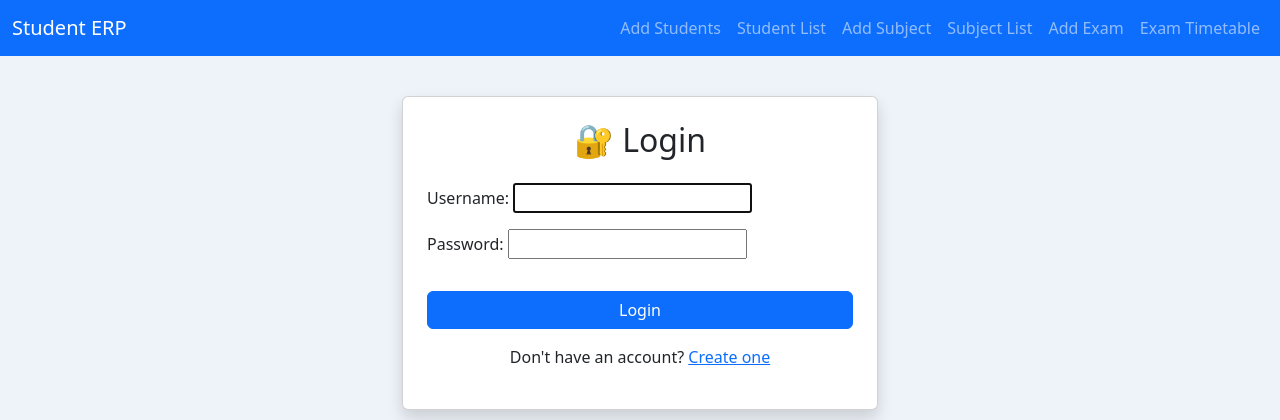
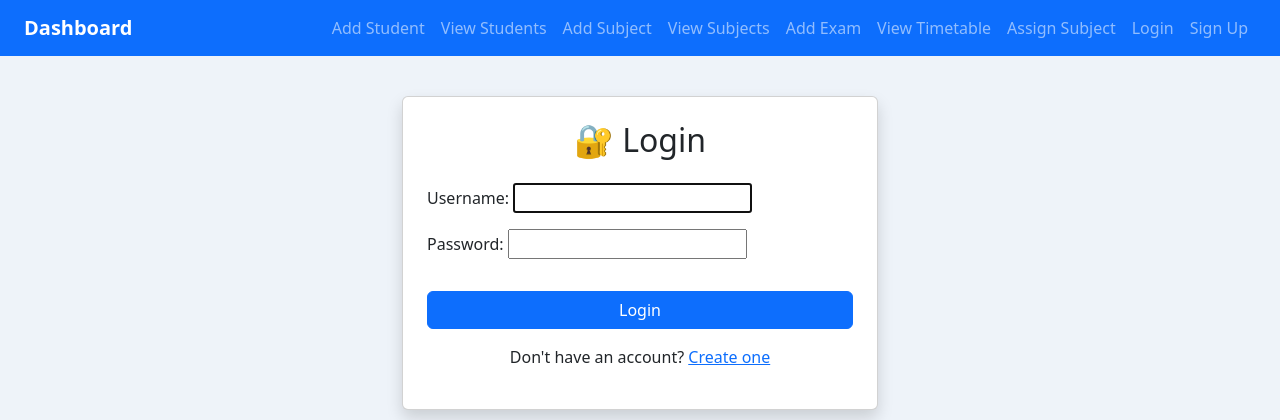
Before and after one commit to yashi43/Student-management-system-final, a Django app: page /login/ in a window 1280 px wide. Shown: the top 420 px of the page. Run offline with Django 5.2, Linux system fonts and the light colour scheme.

Commit message:
Updated file with new changes

```diff
--- a/templates/base.html
+++ b/templates/base.html
@@ -8,46 +8,66 @@
 <body style="background:#eef3f9">
 
 
-<nav class="navbar navbar-expand-lg navbar-dark bg-primary">
-    <div class="container-fluid">
-        <a class="navbar-brand" href="/">Student ERP</a>
+<nav class="navbar navbar-expand-lg navbar-dark bg-primary px-4">
+    <a class="navbar-brand fw-bold" href="/">Dashboard</a>
 
-        <button class="navbar-toggler" type="button" data-bs-toggle="collapse" data-bs-target="#navbarNav">
+    <button class="navbar-toggler" type="button" data-bs-toggle="collapse"
+            data-bs-target="#navbarNav">
         <span class="navbar-toggler-icon"></span>
     </button>
 
     <div class="collapse navbar-collapse" id="navbarNav">
         <ul class="navbar-nav ms-auto">
 
+
             <li class="nav-item">
-                    <a class="nav-link" href="/students/add_student/">Add Students</a>
+                <a class="nav-link" href="/students/add_student/">Add Student</a>
+            </li>
+            <li class="nav-item">
+                <a class="nav-link" href="/students/list/">View Students</a>
             </li>
 
-                <li class="nav-item">
-                    <a class="nav-link" href="/students/list/">Student List</a>
-                </li>
 
             <li class="nav-item">
                 <a class="nav-link" href="/exams/add-subject/">Add Subject</a>
             </li>
+            <li class="nav-item">
+                <a class="nav-link" href="/exams/subjects/">View Subjects</a>
+            </li>
 
-                <li class="nav-item">
-                    <a class="nav-link" href="/exams/subjects/">Subject List</a>
-                </li>
 
             <li class="nav-item">
                 <a class="nav-link" href="/exams/add-exam/">Add Exam</a>
             </li>
+            <li class="nav-item">
+                <a class="nav-link" href="/exams/timetable/">View Timetable</a>
+            </li>
+
 
             <li class="nav-item">
-                    <a class="nav-link" href="/exams/timetable/">Exam Timetable</a>
+                <a class="nav-link" href="/exams/assign-subject/">Assign Subject</a>
             </li>
+
+
+            {% if user.is_authenticated %}
+                <li class="nav-item">
+                    <a class="nav-link text-warning fw-bold" href="{% url 'logout' %}">
+                        Logout
+                    </a>
+                </li>
+            {% else %}
+                <li class="nav-item">
+                    <a class="nav-link" href="{% url 'login' %}">Login</a>
+                </li>
+
+                <li class="nav-item">
+                    <a class="nav-link" href="{% url 'signup' %}">Sign Up</a>
+                </li>
+            {% endif %}
 
         </ul>
     </div>
-    </div>
 </nav>
-
 <div class="container mt-4">
     {% block content %}
     {% endblock %}
```
Lines whose indentation alone changed are shown as unchanged.
